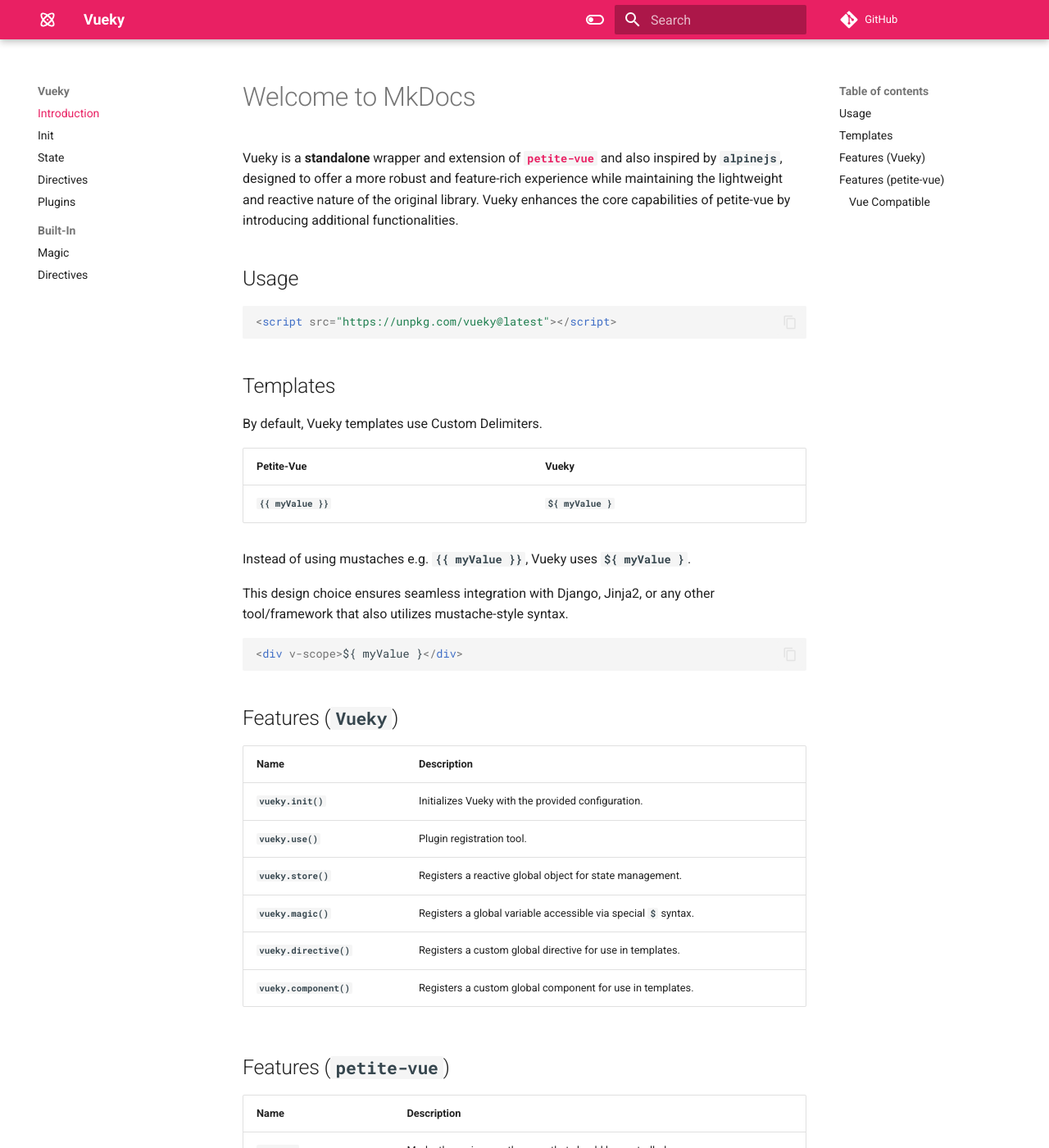
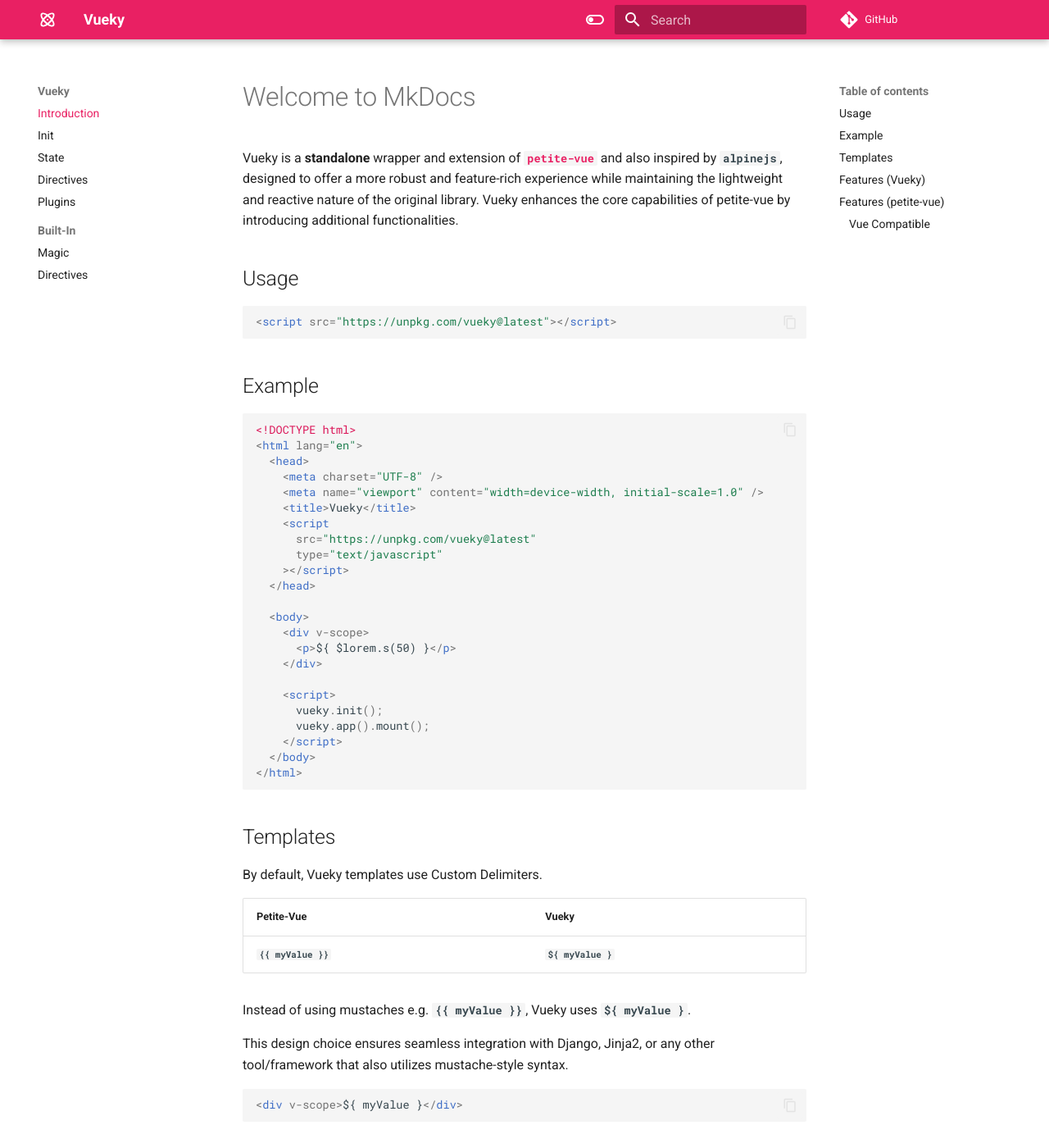
Before and after one commit to hlop3z/vueky, an MkDocs documentation site: the page built from docs/docs/index.md, in a window 1280 px wide and 1400 px high. Shown: the whole window at 82% size. Built offline with MkDocs 1.6.1 and Material for MkDocs 9.7.7, drawn with Linux system fonts in a browser that asks for light colours; comment, search, counter and statistics services are not loaded.

Commit message:
Update index.md

````diff
--- a/docs/docs/index.md
+++ b/docs/docs/index.md
@@ -6,6 +6,34 @@ Vueky is a **standalone** wrapper and extension of <a href="https://github.com/v
 
 ```html
 <script src="https://unpkg.com/vueky@latest"></script>
+```
+
+## Example
+
+```html
+<!DOCTYPE html>
+<html lang="en">
+  <head>
+    <meta charset="UTF-8" />
+    <meta name="viewport" content="width=device-width, initial-scale=1.0" />
+    <title>Vueky</title>
+    <script
+      src="https://unpkg.com/vueky@latest"
+      type="text/javascript"
+    ></script>
+  </head>
+
+  <body>
+    <div v-scope>
+      <p>${ $lorem.s(50) }</p>
+    </div>
+
+    <script>
+      vueky.init();
+      vueky.app().mount();
+    </script>
+  </body>
+</html>
 ```
 
 ## Templates
````
